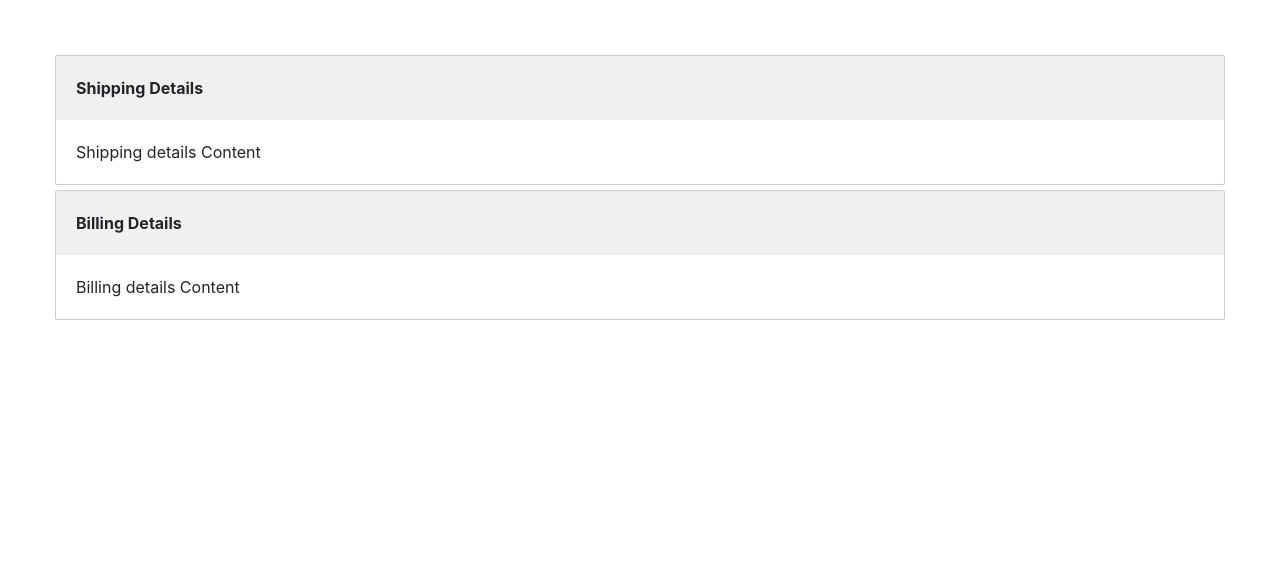
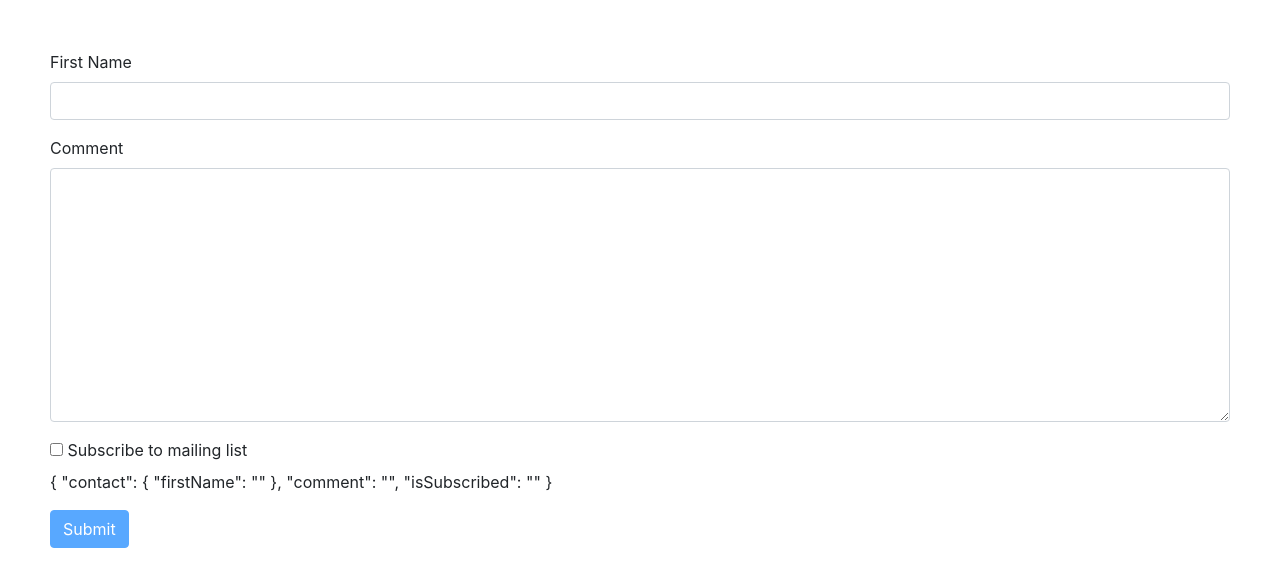
Before and after one commit to albaramosp/Angular, an Angular app: page / in a window 1280 px wide. Shown: the top 586 px of the page. Built offline with nearby package versions, Linux system fonts and the light colour scheme.

Commit message:
Working on forms

```diff
--- a/src/app/app.component.html
+++ b/src/app/app.component.html
@@ -1,3 +1,7 @@
+<contact-form></contact-form>
+
+
+<!--
 <zippy title="Shipping Details">
     Shipping details Content
 </zippy>
@@ -6,7 +10,7 @@
     Billing details Content
 </zippy>
 
-<!--
+
 <favorite [isFavorite]="post.isFavorite" (myChange)="onFavChanged($event)"></favorite>
 
 <input type="text" [appInputFormat]="'lowercase'">See me change case!
--- a/src/app/app.module.ts
+++ b/src/app/app.module.ts
@@ -15,6 +15,7 @@ import { PanelComponent } from './panel/panel.component';
 import { LikeComponent } from './like/like.component';
 import { InputFormatDirective } from './input-format.directive';
 import { ZippyComponent } from './zippy/zippy.component';
+import { ContactFormComponent } from './contact-form/contact-form.component';
 
 @NgModule({
   declarations: [
@@ -27,7 +28,8 @@ import { ZippyComponent } from './zippy/zippy.component';
     PanelComponent,
     LikeComponent,
     InputFormatDirective,
-    ZippyComponent
+    ZippyComponent,
+    ContactFormComponent
   ],
   imports: [
     BrowserModule,
--- /dev/null
+++ b/src/app/contact-form/contact-form.component.css
@@ -0,0 +1,3 @@
+.form-control.ng-touched.ng-invalid{
+    border: 2px solid red;
+}
--- /dev/null
+++ b/src/app/contact-form/contact-form.component.html
@@ -0,0 +1,62 @@
+<form #f="ngForm" (ngSubmit)="submit(f)">
+    <div ngModelGroup="contact">
+        <div class="form-group">
+            <label for="firstName">First Name</label>
+            <input
+                required
+                minlength="3"
+                maxlength="10"
+                pattern="banana"
+                ngModel
+                name="firstName"
+                #firstName="ngModel"
+                id="firstName"
+                type="text"
+                class="form-control">
+            <div
+                class="alert alert-danger"
+                *ngIf="firstName.touched && !firstName.valid">
+                <div *ngIf="firstName.errors.required">
+                    First Name is required
+                </div>
+                <div *ngIf="firstName.errors.minlength">
+                    First Name should be minimum {{ firstName.errors.minlength.requiredLength }} characters
+                </div>
+                <div *ngIf="firstName.errors.pattern">
+                    First Name should match the pattern
+                </div>
+            </div>
+
+
+        </div>
+    </div>
+
+
+    <div class="form-group">
+        <label for="comment">Comment</label>
+        <textarea
+            ngModel
+            name="comment"
+            id="comment"
+            cols="30"
+            rows="10"
+            class="form-control"></textarea>
+    </div>
+
+    <div class="checkbox">
+        <label>
+            <input
+                type="checkbox"
+                ngModel
+                name="isSubscribed"> Subscribe to mailing list
+        </label>
+    </div>
+    <p>
+        {{ f.value | json }}
+    </p>
+
+    <button
+        class="btn btn-primary"
+        type="submit"
+        [disabled]="!f.valid">Submit</button>
+</form>
--- /dev/null
+++ b/src/app/contact-form/contact-form.component.ts
@@ -0,0 +1,14 @@
+import { Component, OnInit } from '@angular/core';
+
+@Component({
+  selector: 'contact-form',
+  templateUrl: './contact-form.component.html',
+  styleUrls: ['./contact-form.component.css']
+})
+export class ContactFormComponent {
+
+  submit(f){
+    console.log(f)
+  }
+
+}
```
Also changed, not shown: 1 other file (tests, documents, lock files or other folders).
